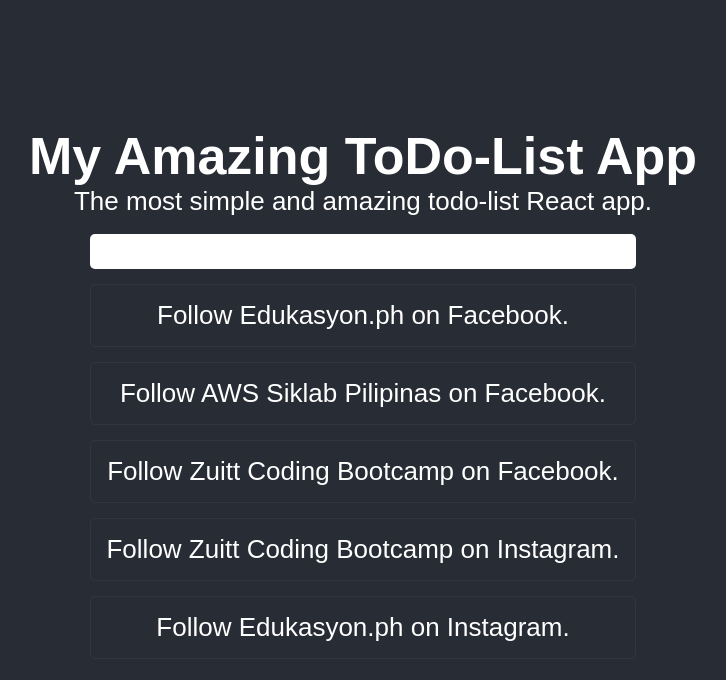
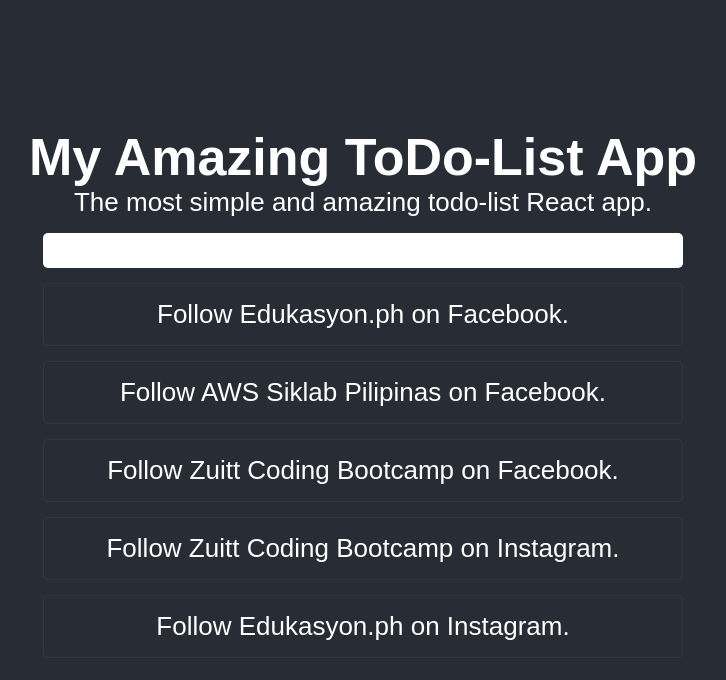
Before and after one commit to mel-gomez/FCB-React-AWS, a React (Create React App) app: page / in a window 1280 px wide. Shown: the top 680 px of the page, without its empty margins (277-1003 px from the left). Built offline with nearby package versions, Linux system fonts and the light colour scheme; a web font is replaced by a local one.

Commit message:
Organize the file and folder structure of components

```diff
--- /dev/null
+++ b/src/components/Task.js
@@ -0,0 +1,7 @@
+function Task(props) {
+    return (
+        <li className="tasks-item">{props.taskName}</li>
+    );
+}
+
+export default Task;
--- /dev/null
+++ b/src/components/TasksList.js
@@ -0,0 +1,25 @@
+import Task from "./Task";
+
+function TasksList() {
+    const tasksItemsList = [
+        "Follow Edukasyon.ph on Facebook.",
+        "Follow AWS Siklab Pilipinas on Facebook.",
+        "Follow Zuitt Coding Bootcamp on Facebook.",
+        "Follow Zuitt Coding Bootcamp on Instagram.",
+        "Follow Edukasyon.ph on Instagram.",
+    ];
+
+    return (
+        <>
+            <input className="task-input" />
+            <ul>
+                {tasksItemsList.map((task, index) => {
+                    console.log(task);
+                    return <Task key={index} taskName={task} />
+                })}
+            </ul>
+        </>
+    );
+}
+
+export default TasksList;
--- a/src/index.css
+++ b/src/index.css
@@ -10,7 +10,7 @@
 }
 ul {
   list-style: none;
-  width: 100%;
+  width: 50%;
 }
 
 .app {
@@ -33,7 +33,7 @@
   border-radius: 5px;
 }
 .task-input {
-    width: 100%;
+    width: 50%;
     padding: 10px;
     border-radius: 5px;
     margin-bottom: 15px;
--- a/src/index.js
+++ b/src/index.js
@@ -1,6 +1,7 @@
 import React from "react";
 import ReactDOM from "react-dom";
 import "./index.css";
+import TasksList from "./components/TasksList";
 
 function App() {
     const paraStyle = {
@@ -17,32 +18,5 @@
         </div>
     );
 }
-function Task(props) {
-    return (
-        <li className="tasks-item">{props.taskName}</li>
-    );
-}
-function TasksList() {
-    const tasksItemsList = [
-        "Follow Edukasyon.ph on Facebook.",
-        "Follow AWS Siklab Pilipinas on Facebook.",
-        "Follow Zuitt Coding Bootcamp on Facebook.",
-        "Follow Zuitt Coding Bootcamp on Instagram.",
-        "Follow Edukasyon.ph on Instagram.",
-    ];
-
-            //{tasksItemsList.map(task => (<Task taskName={task} />))}
-    return (
-        <div>
-            <input className="task-input" />
-            <ul>
-                {tasksItemsList.map((task, index) => {
-                    console.log(task);
-                    return <Task key={index} taskName={task} />
-                })}
-            </ul>
-        </div>
-    );
-}
 
 ReactDOM.render(<App />, document.getElementById("root"));
```
